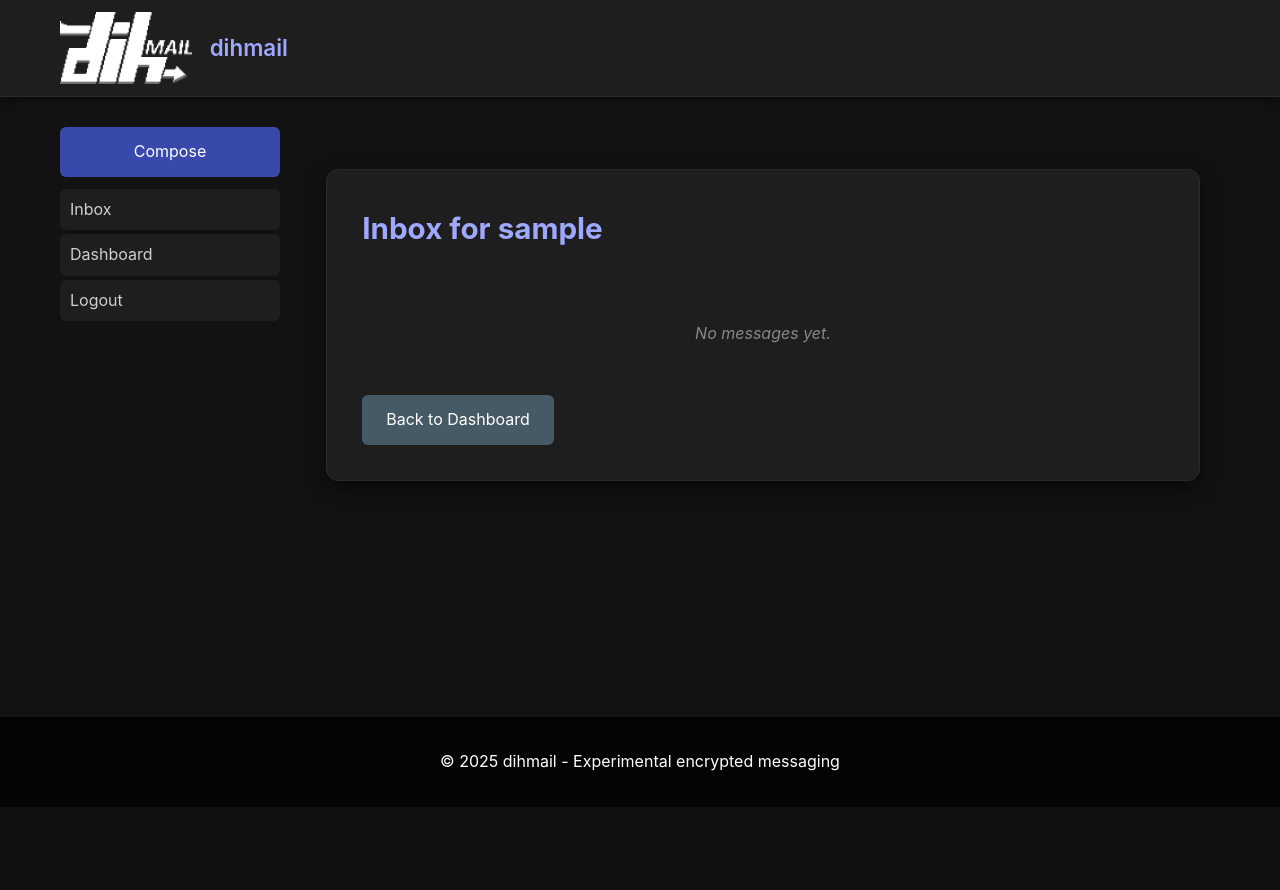
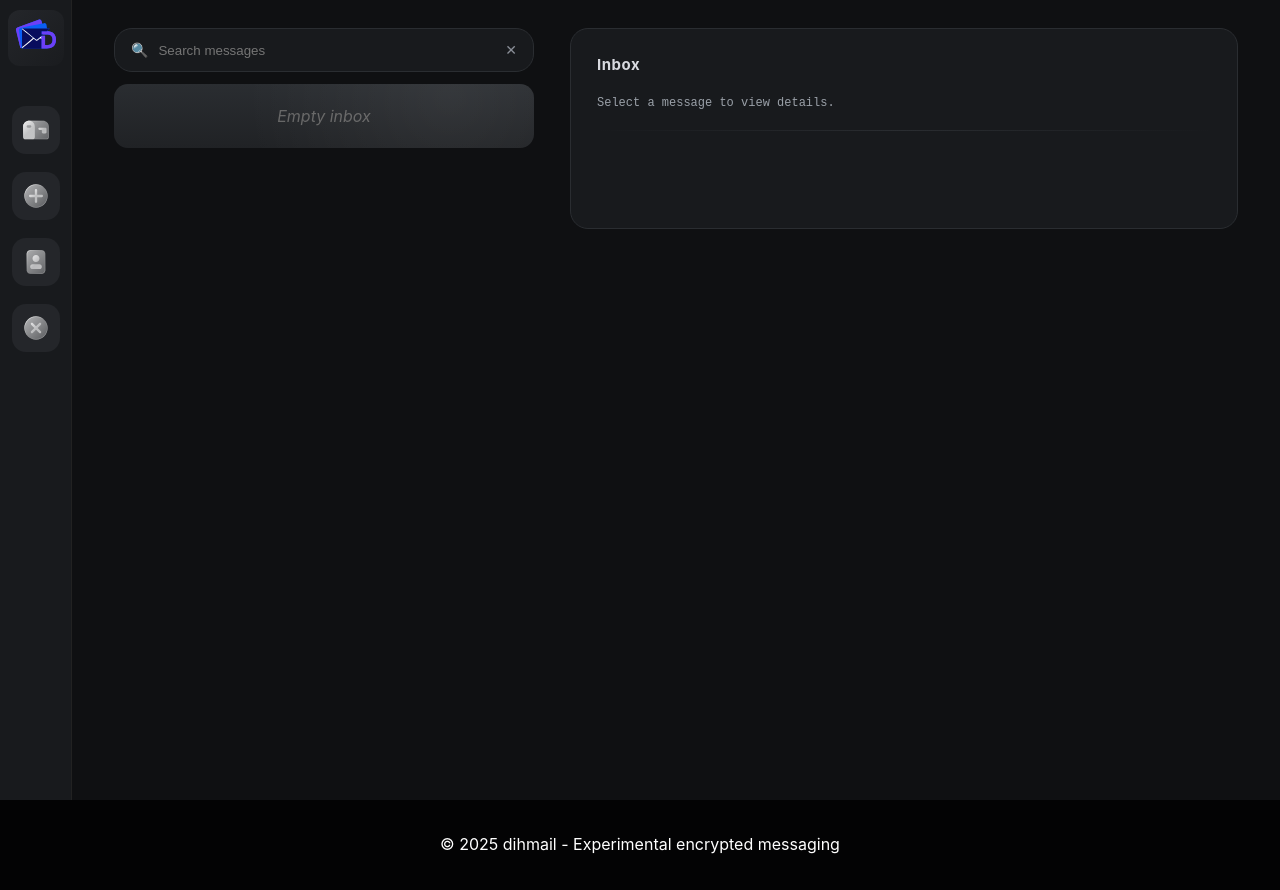
Before and after one commit to L12-MC/dihmail, a Flask app: page /inbox in a window 1280 px wide. Before the commit the page ends 771 px from the top, so only its background shows below. Run offline with Flask 3, Linux system fonts and the light colour scheme; the visitor is signed in with stand-in values (Sample User, id 1); data comes from the database, SQL or seed files in the repository; data that the repository does not hold is empty.

Commit message:
Refactor UI components and enhance inbox functionality
- Updated base layout to include a sidebar with icons for navigation (Inbox, Compose, Settings, Logout).
- Redesigned inbox page to feature a search bar and message cards for improved usability.
- Implemented dynamic message preview on click, fetching details via API.
- Added new SVG icons for Compose, Inbox, Logout, Profile, and Settings.
- Introduced an About page detailing the project and its features.
- Enhanced styling for better visual appeal and user experience.

```diff
--- a/app.py
+++ b/app.py
@@ -105,7 +105,9 @@
         content = raw_html if raw_html else message_plain
         if raw_html:
             # sanitize HTML
-            allowed_tags = bleach.sanitizer.ALLOWED_TAGS + ["p","span","div","br","strong","em","u","ul","ol","li","blockquote","code","pre"]
+            base_tags = list(bleach.sanitizer.ALLOWED_TAGS)
+            extra = ["p","span","div","br","strong","em","u","ul","ol","li","blockquote","code","pre"]
+            allowed_tags = list(dict.fromkeys(base_tags + extra))
             content = bleach.clean(raw_html, tags=allowed_tags, strip=True)
         if not recipient or not content:
             flash("Recipient and message required", "error")
@@ -162,5 +164,25 @@
         flash(str(e), "error")
         return redirect(url_for('inbox'))
 
+@app.route("/api/message/<int:mid>")
+def api_message_preview(mid):
+    if "user" not in session:
+        from flask import jsonify
+        return jsonify({"error": "unauthorized"}), 401
+    try:
+        detail = get_message_detail(mid)
+        plaintext = decrypt_message_id(mid)
+        sender_addr = build_address(detail['sender_local'])
+        recipient_addr = build_address(detail['recipient_local'])
+        from flask import jsonify
+        return jsonify({"id": mid, "sender": sender_addr, "recipient": recipient_addr, "created": detail['created_at'], "body": plaintext, "attachments": detail['attachments']})
+    except Exception as e:
+        from flask import jsonify
+        return jsonify({"error": str(e)}), 500
+
+@app.route("/about")
+def about():
+    return render_template("about.html")
+
 if __name__ == "__main__":
     app.run(debug=True, port=5000)
--- a/static/css/style.css
+++ b/static/css/style.css
@@ -8,7 +8,7 @@
     font-family: -apple-system, BlinkMacSystemFont, "Segoe UI", Roboto, "Helvetica Neue", Arial, sans-serif;
     line-height: 1.6;
     color: #e0e0e0;
-    background: #121212;
+    background: #0f1012;
     min-height: 100vh;
 }
 
@@ -68,10 +68,7 @@
     color: #fff;
 }
 
-main {
-    padding: 4.5rem 20px; /* Increased top-bottom padding */
-    min-height: calc(100vh - 180px);
-}
+main { min-height: 100vh; }
 
 footer {
     background: rgba(0, 0, 0, 0.8);
@@ -326,3 +323,45 @@
 /* Overrides for enlarged branding */
 .logo { height: 72px; }
 header .container { gap: 32px; }
+
+/* App shell */
+.app-shell { display:flex; min-height:100vh; }
+.sidebar { width:72px; background:#181a1d; display:flex; flex-direction:column; align-items:center; padding:10px 0; gap:28px; box-shadow: inset -1px 0 0 #222; }
+.logo-wrap { width:56px; height:56px; display:flex; align-items:center; justify-content:center; border-radius:12px; background:linear-gradient(135deg,#24262a,#1a1c1f); }
+.side-logo { width:42px; height:42px; }
+.nav-icons { display:flex; flex-direction:column; gap:18px; margin-top:12px; }
+.nav-icons a { width:48px; height:48px; display:flex; align-items:center; justify-content:center; border-radius:14px; background:#24262a; transition:background .2s, transform .15s; }
+.nav-icons a:hover { background:#2f3236; transform:translateY(-2px); }
+.nav-icons img, .nav-icons span { width:28px; height:28px; }
+.main-pane { flex:1; padding:28px 42px 60px; display:flex; flex-direction:column; gap:32px; }
+
+/* Inbox two-pane mimic */
+.inbox-layout { display:grid; grid-template-columns:420px 1fr; gap:36px; }
+.search-bar { width:100%; background:#181a1d; border:1px solid #2a2d31; border-radius:18px; padding:10px 16px; display:flex; align-items:center; gap:10px; font-size:14px; color:#8a8f98; }
+.search-bar input { flex:1; background:transparent; border:none; outline:none; color:#d0d2d5; }
+.card-list { display:flex; flex-direction:column; gap:14px; margin-top:12px; }
+.msg-card { height:64px; border-radius:14px; background:linear-gradient(180deg,#2a2d31,#202225); padding:12px 18px; display:flex; flex-direction:column; justify-content:center; position:relative; overflow:hidden; }
+.msg-card:after { content:""; position:absolute; inset:0; background:radial-gradient(circle at 80% 20%, rgba(255,255,255,0.06), transparent 60%); pointer-events:none; }
+.msg-card:hover { background:linear-gradient(180deg,#31353a,#25272a); }
+.detail-pane { background:#181a1d; border:1px solid #2a2d31; border-radius:18px; padding:24px 26px; display:flex; flex-direction:column; gap:18px; }
+.detail-pane h3 { margin:0; font-size:15px; letter-spacing:.5px; color:#d8dae0; }
+.detail-meta { font-family: "Courier New", monospace; font-size:12px; line-height:1.4; color:#9aa0a8; }
+.detail-body { flex:1; font-size:13px; color:#c6cace; white-space:pre-wrap; }
+
+/* Rich text content styling */
+.detail-body p { margin-bottom: 0.8rem; line-height: 1.5; }
+.detail-body strong, .detail-body b { font-weight: 700; color: #e0e3e7; }
+.detail-body em, .detail-body i { font-style: italic; }
+.detail-body u { text-decoration: underline; }
+.detail-body ul, .detail-body ol { margin-left: 1.5rem; margin-bottom: 0.8rem; }
+.detail-body li { margin-bottom: 0.3rem; }
+.detail-body blockquote { border-left: 3px solid #3949ab; padding-left: 1rem; margin: 0.8rem 0; color: #a0a4a8; font-style: italic; }
+.detail-body code { background: #24262a; padding: 0.15rem 0.4rem; border-radius: 4px; font-family: "Courier New", monospace; font-size: 0.9em; color: #ff80ab; }
+.detail-body pre { background: #24262a; padding: 0.8rem; border-radius: 6px; overflow-x: auto; margin: 0.8rem 0; }
+.detail-body pre code { background: none; padding: 0; }
+.detail-body h1, .detail-body h2, .detail-body h3 { color: #d8dae0; margin-top: 1rem; margin-bottom: 0.5rem; }
+.detail-body a { color: #7dd3fc; text-decoration: none; }
+.detail-body a:hover { text-decoration: underline; }
+
+/* Utility */
+.fade-divider { width:100%; height:1px; background:linear-gradient(90deg,transparent,#2a2d31,transparent); }
--- a/templates/base.html
+++ b/templates/base.html
@@ -8,26 +8,23 @@
     <link href="https://fonts.googleapis.com/icon?family=Material+Icons" rel="stylesheet">
 </head>
 <body>
-    <header>
-        <div class="container" style="padding:0 20px;">
-            <div style="display:flex;align-items:center;gap:18px;">
-                <img src="{{ url_for('static', filename='dihmail.png') }}" alt="logo" class="logo">
-                <h1 style="font-size:1.4rem;color:#9fa8ff;font-weight:600;">dihmail</h1>
-            </div>
-        </div>
-    </header>
-    <div class="container" style="display:flex;align-items:flex-start;gap:26px;">
-      {% if session.user %}
-      <aside style="width:220px;display:flex;flex-direction:column;gap:12px;margin-top:30px;">
-        <a class="btn-primary" href="{{ url_for('send') }}">Compose</a>
-        <div style="display:flex;flex-direction:column;gap:4px;">
-          <a href="{{ url_for('inbox') }}" style="color:#cfcfcf;text-decoration:none;padding:8px 10px;border-radius:6px;background:#1e1e1e;">Inbox</a>
-          <a href="{{ url_for('dashboard') }}" style="color:#cfcfcf;text-decoration:none;padding:8px 10px;border-radius:6px;background:#1e1e1e;">Dashboard</a>
-          <a href="{{ url_for('logout') }}" style="color:#cfcfcf;text-decoration:none;padding:8px 10px;border-radius:6px;background:#1e1e1e;">Logout</a>
-        </div>
-      </aside>
-      {% endif %}
-      <main style="flex:1;min-width:0;">
+        <div class="app-shell">
+            <aside class="sidebar">
+                <div class="logo-wrap">
+                        <a href="{{ url_for('about') }}" title="About dihmail">
+                            <img src="{{ url_for('static', filename='icons/logo.svg') }}" alt="logo" class="side-logo" />
+                        </a>
+                </div>
+                {% if session.user %}
+                <nav class="nav-icons">
+                        <a title="Inbox" href="{{ url_for('inbox') }}"><img src="{{ url_for('static', filename='icons/inbox.svg') }}" alt="Inbox" /></a>
+                        <a title="Compose" href="{{ url_for('send') }}"><img src="{{ url_for('static', filename='icons/compose.svg') }}" alt="Compose" /></a>
+                        <a title="Settings" href="{{ url_for('dashboard') }}"><img src="{{ url_for('static', filename='icons/settings.svg') }}" alt="Settings" /></a>
+                    <a title="Logout" href="{{ url_for('logout') }}"><img src="{{ url_for('static', filename='icons/logout.svg') }}" alt="Logout" /></a>
+                </nav>
+                {% endif %}
+            </aside>
+            <main class="main-pane">
         {% with messages = get_flashed_messages(with_categories=true) %}
             {% if messages %}
                 {% for category, message in messages %}
--- a/templates/inbox.html
+++ b/templates/inbox.html
@@ -1,32 +1,58 @@
 {% extends "base.html" %}
 {% block title %}Inbox - dihmail{% endblock %}
 {% block content %}
-<div class="inbox-container">
-    <h2>Inbox for {{ user }}</h2>
-    {% if messages %}
-        <table class="message-table">
-            <thead>
-                <tr>
-                    <th>ID</th>
-                    <th>From</th>
-                    <th>Received</th>
-                    <th>Action</th>
-                </tr>
-            </thead>
-            <tbody>
-                {% for mid, sender, recipient, created in messages %}
-                <tr>
-                    <td>{{ mid }}</td>
-                    <td>{{ sender }}:dih:domain.com</td>
-                    <td>{{ created }}</td>
-                    <td><a href="{{ url_for('message_detail', mid=mid) }}" class="btn-small">View</a></td>
-                </tr>
-                {% endfor %}
-            </tbody>
-        </table>
-    {% else %}
-        <p class="empty-state">No messages yet.</p>
-    {% endif %}
-    <a href="{{ url_for('dashboard') }}" class="btn-secondary">Back to Dashboard</a>
+<div class="inbox-layout">
+    <div>
+        <div class="search-bar">
+            <span style="font-size:14px;">🔍</span>
+            <input type="text" placeholder="Search messages" />
+            <span style="cursor:pointer;" onclick="document.querySelector('.search-bar input').value=''">✕</span>
+        </div>
+        <div class="card-list">
+            {% for mid, sender, recipient, created in messages %}
+            <div class="msg-card" data-mid="{{ mid }}" style="cursor:pointer;">
+                <div style="font-size:13px;font-weight:600;color:#d8dae0;">{{ sender }}</div>
+                <div style="font-size:11px;color:#9aa0a8;">#{{ mid }} • {{ created }}</div>
+            </div>
+            {% endfor %}
+            {% if not messages %}
+            <div class="msg-card" style="justify-content:center;align-items:center;font-style:italic;color:#666;">Empty inbox</div>
+            {% endif %}
+        </div>
+    </div>
+    <div class="detail-pane">
+        <h3 id="preview-title">Inbox</h3>
+        <div class="detail-meta" id="preview-meta">Select a message to view details.</div>
+        <div class="fade-divider"></div>
+        <div class="detail-body" id="preview-body">&nbsp;</div>
+        <div id="preview-attachments" style="margin-top:16px;"></div>
+    </div>
 </div>
+<script>
+document.querySelectorAll('.msg-card[data-mid]').forEach(card => {
+    card.addEventListener('click', async () => {
+        const mid = card.dataset.mid;
+        try {
+            const resp = await fetch(`/api/message/${mid}`);
+            const data = await resp.json();
+            if (data.error) {
+                document.getElementById('preview-body').textContent = 'Error: ' + data.error;
+                return;
+            }
+            document.getElementById('preview-title').textContent = `From ${data.sender}`;
+            document.getElementById('preview-meta').textContent = `To: ${data.recipient} • ${data.created}`;
+            document.getElementById('preview-body').innerHTML = data.body;
+            const attDiv = document.getElementById('preview-attachments');
+            if (data.attachments && data.attachments.length > 0) {
+                attDiv.innerHTML = '<strong style="color:#c9ced6;">Attachments:</strong><br>' +
+                    data.attachments.map(a => `<a href="/attachment/${a[0]}" style="color:#7dd3fc;margin-right:12px;">${a[1]}</a>`).join('');
+            } else {
+                attDiv.innerHTML = '';
+            }
+        } catch (err) {
+            document.getElementById('preview-body').textContent = 'Failed to load message.';
+        }
+    });
+});
+</script>
 {% endblock %}
```
Also changed, not shown: templates/about.html (added, +18 -0 lines), static/dihmail.png (deleted), static/dihmail.svg (deleted), static/dihmail_new.png (deleted), static/icons/compose.svg (added), static/icons/inbox.svg (added), static/icons/logo.svg (added), static/icons/logout.svg (added), static/icons/profile.svg (added), static/icons/settings.svg (added).
